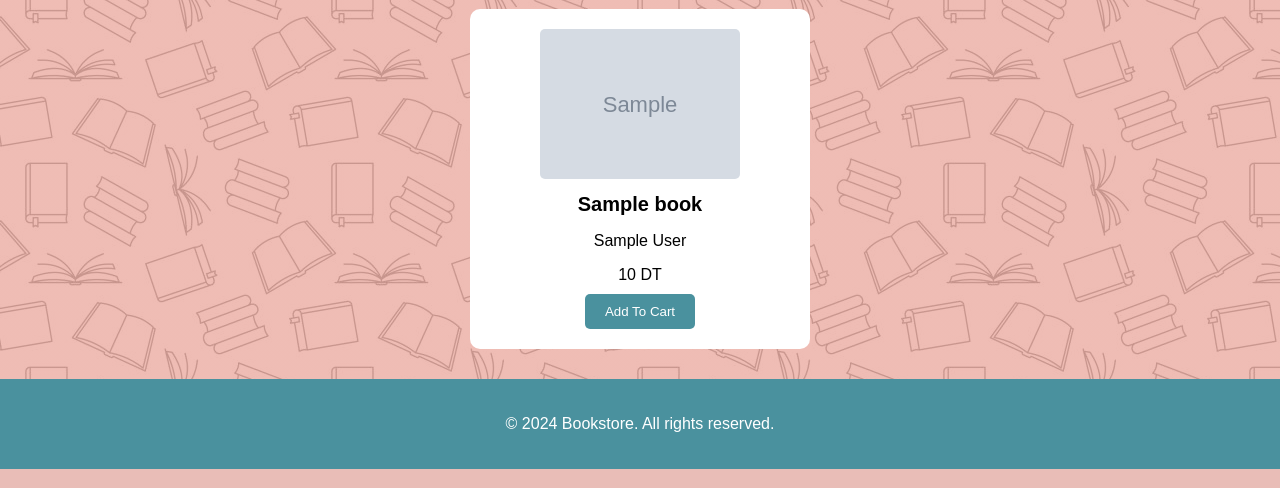
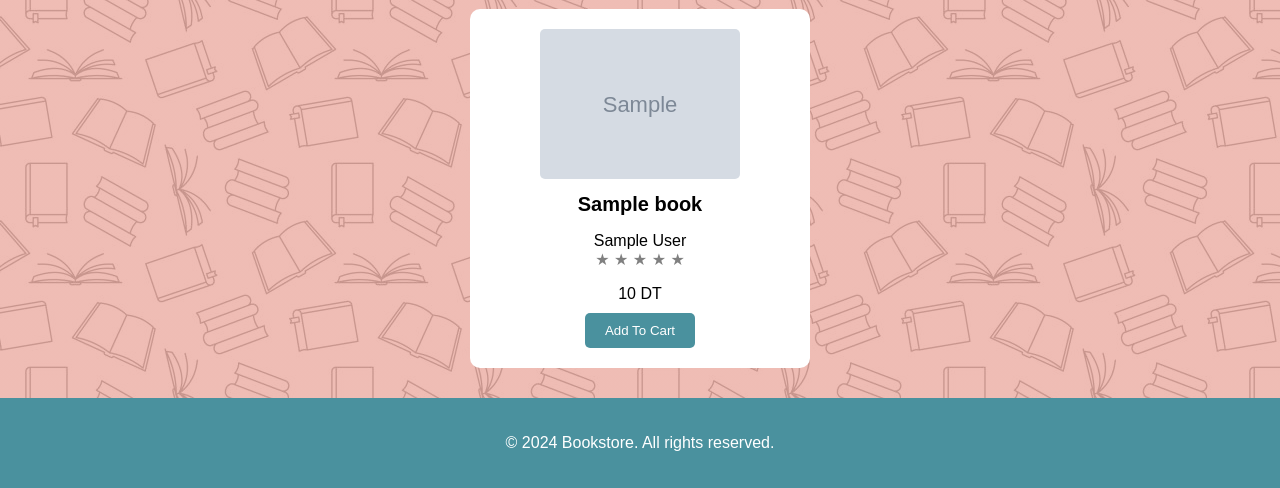
Before and after one commit to nerminecheriaa/TP_PHP, a PHP site: the page made by main feed/index.php in a window 1280 px wide. Shown: the part 633-1121 px from the top of the page. Run offline with PHP 8.4, Linux system fonts and the light colour scheme; tables that the repository leaves empty or names only in its code hold one stand-in row (values such as "Sample post"); grey boxes marked "Sample" are stand-in pictures.

Commit message:
this changes would help you

```diff
--- a/main feed/index.php
+++ b/main feed/index.php
@@ -50,19 +50,48 @@ $books = $book->getAllBooks();
 
     <main>
         <?php foreach ($books as $book): ?>
+            <form action="">
                 <section class="book">
                     <img src="../admin/<?php echo $book['image']; ?>" class="bookimg" alt="<?php echo $book['title']; ?>">
                     <h2><?php echo $book['title']; ?> </h2>
                     <p><?php echo $book['author']; ?></p>
+                    <div class="rating">
+                        <span  class="star" onclick="setRating(1,1)">&#9733;</span>
+                        <span  class="star" onclick="setRating(2,1)">&#9733;</span>
+                        <span class="star" onclick="setRating(3,1)">&#9733;</span>
+                        <span  class="star" onclick="setRating(4,1)">&#9733;</span>
+                        <span class="star" onclick="setRating(5,1)">&#9733;</span>
+                    </div>
                     <p><?php echo $book['price']; ?> DT</p>
-            <button>Add To Cart</button>
+                    <button name="add" type="submit"  class="button">Add To Cart</button>
                 </section>
+                <input type="hidden" name ="name" value="<?php echo $book['title']; ?>">
+            </form>
         <?php endforeach; ?>
     </main>
     <footer>
         <p>&copy; 2024 Bookstore. All rights reserved.</p>
     </footer>
 
+   <script> function setRating(rating,i){
+
+        const stars = document.querySelectorAll(`.rating${i} .star`);
+
+        // Iterate over each star, setting its state appropriately
+        stars.forEach((star, index) => {
+
+          if (index < rating) {
+            star.classList.add('rated');
+          } else {
+            star.classList.remove('rated');
+          }
+
+        });}
+
+
+
+      </script>
+
 </body>
 
 </html>
--- a/main feed/indexstyle.css
+++ b/main feed/indexstyle.css
@@ -151,3 +151,16 @@ footer {
         margin-top: 20px;
     }
 }
+.rating{
+    margin-top: -10px;
+}
+.star {
+    cursor: pointer;
+    color: gray;
+}
+
+
+.star:hover,
+.star.active , .rated{
+    color: gold;
+}
```
Lines whose indentation alone changed are shown as unchanged.
